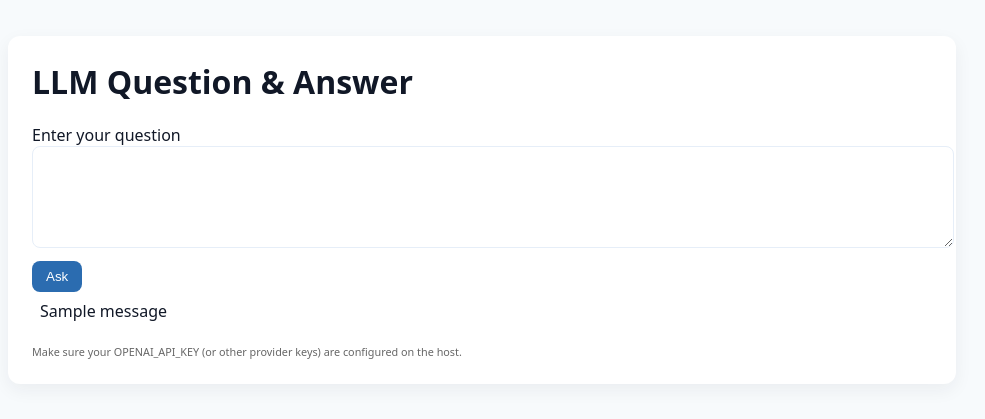
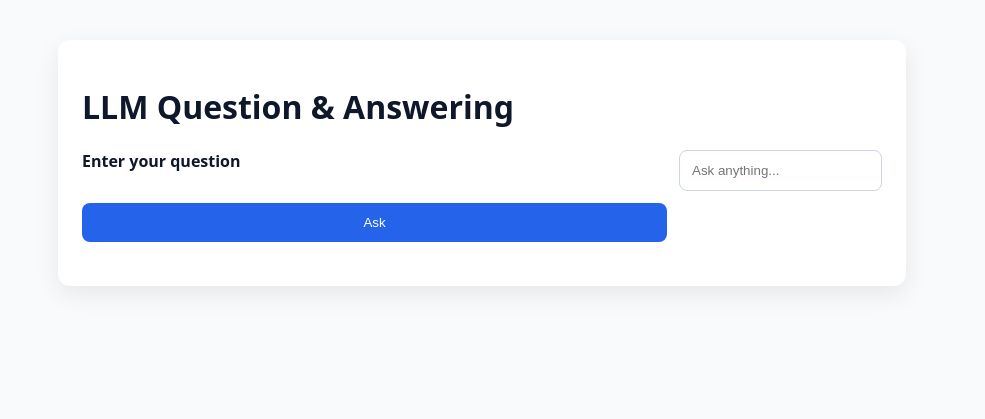
Before and after one commit to maryliberath000/LLM_QA_Project_AHamefule_22CD032110, a Flask app: page / in a window 1280 px wide. Shown: the top 419 px of the page, without its empty margins (158-1143 px from the left). Run offline with Flask 2, Linux system fonts and the light colour scheme; one stand-in notice (Sample message) is shown.

Commit message:
first commit

```diff
--- a/LLM_QA_hosted_webGUI_link.txt.txt
+++ b/LLM_QA_hosted_webGUI_link.txt.txt
@@ -1,4 +1,4 @@
 Name: Ahamefule Chiemela Maryliberath
 Matric number: 22CD032110
-Live URL of hosted application: https://llm-qa-project-ahamefule-22cd032110.onrender.com
+Live URL of hosted application:https://llm-qa-project-ahamefule-22cd032110-1.onrender.com/
 GitHub repository link: https://github.com/maryliberath000/LLM_QA_Project_AHamefule_22CD032110
--- a/app.py
+++ b/app.py
@@ -1,90 +1,79 @@
-
+# app.py
 import os
-from flask import Flask, render_template, request, redirect, url_for, flash
 import re
-import textwrap
+from flask import Flask, request, render_template, jsonify
+from openai import OpenAI
 
 app = Flask(__name__)
-app.secret_key = os.getenv("FLASK_SECRET", "dev-secret-key")  # change in production
 
-# Preprocess (same rules as CLI)
-def preprocess_question(question: str) -> (str, list):
-    q = question.strip()
-    q_lower = q.lower()
-    q_clean = re.sub(r'[^\w\s]', ' ', q_lower)
-    q_clean = re.sub(r'\s+', ' ', q_clean).strip()
-    tokens = q_clean.split()
-    return q_clean, tokens
+def preprocess_question(question: str) -> str:
+    q = question.lower()
+    q = re.sub(r"[^\w\s]", "", q)
+    q = re.sub(r"\s+", " ", q).strip()
+    return q
 
-def build_prompt(processed_question: str) -> str:
-    return textwrap.dedent(f"""
-    You are a helpful assistant. Answer concisely.
+def construct_prompt(processed_q: str) -> str:
+    return f"You are a helpful assistant. Answer concisely.\nQuestion: {processed_q}\nAnswer:"
 
-    Question:
-    {processed_question}
-
-    Answer:
-    """).strip()
-
-def call_llm(prompt: str, max_tokens: int = 256, temperature: float = 0.2):
-    # Use OpenAI by default. Swap this for other providers if needed.
-    try:
-        import openai
-    except Exception as e:
-        raise RuntimeError("openai package required. Install with `pip install openai`.") from e
-    api_key = os.getenv("OPENAI_API_KEY")
-    if not api_key:
-        raise RuntimeError("Please set OPENAI_API_KEY environment variable.")
-    openai.api_key = api_key
-
-    # Use ChatCompletion first, fallback if needed
-    try:
-        resp = openai.ChatCompletion.create(
-            model="gpt-3.5-turbo",
-            messages=[{"role": "user", "content": prompt}],
-            max_tokens=max_tokens,
-            temperature=temperature,
-        )
-        text = resp["choices"][0]["message"]["content"].strip()
-        return {"text": text, "raw": resp}
-    except Exception:
-        resp = openai.Completion.create(
-            model="text-davinci-003",
-            prompt=prompt,
-            max_tokens=max_tokens,
-            temperature=temperature,
-        )
-        text = resp["choices"][0]["text"].strip()
-        return {"text": text, "raw": resp}
+def call_llm(prompt: str) -> dict:
+    client = OpenAI()  # requires OPENAI_API_KEY in environment
+    resp = client.chat.completions.create(
+        model="gpt-3.5-turbo",
+        messages=[
+            {"role": "system", "content": "You are a helpful assistant."},
+            {"role": "user", "content": prompt}
+        ],
+        temperature=0.2,
+        max_tokens=300,
+    )
+    content = resp.choices[0].message.content.strip()
+    return {"answer": content, "raw": resp.model_dump()}
 
 @app.route("/", methods=["GET", "POST"])
 def index():
+    answer = None
+    raw = None
+    processed = None
+    prompt = None
+    error = None
+
     if request.method == "POST":
-        question = request.form.get("question", "").strip()
-        if not question:
-            flash("Please enter a question.", "warning")
-            return redirect(url_for("index"))
+        user_q = request.form.get("question", "").strip()
+        processed = preprocess_question(user_q)
+        prompt = construct_prompt(processed)
+        try:
+            result = call_llm(prompt)
+            answer = result["answer"]
+            raw = result["raw"]
+        except Exception as e:
+            error = f"Error calling LLM: {e}"
 
-        processed, tokens = preprocess_question(question)
-        prompt = build_prompt(processed)
-        try:
-            llm_result = call_llm(prompt)
-            answer = llm_result["text"]
-            raw = llm_result["raw"]
-        except Exception as e:
-            answer = ""
-            raw = {"error": str(e)}
-            flash(f"Error calling LLM: {e}", "danger")
+    return render_template(
+        "index.html",
+        answer=answer,
+        raw=raw,
+        processed=processed,
+        prompt=prompt,
+        error=error
+    )
 
-        return render_template("index.html",
-                               question=question,
-                               processed=processed,
-                               tokens=tokens,
-                               prompt=prompt,
-                               answer=answer,
-                               raw=raw)
-    return render_template("index.html")
+@app.route("/api/ask", methods=["POST"])
+def api_ask():
+    data = request.get_json(force=True)
+    user_q = data.get("question", "")
+    processed = preprocess_question(user_q)
+    prompt = construct_prompt(processed)
+    try:
+        result = call_llm(prompt)
+        return jsonify({
+            "processed": processed,
+            "prompt": prompt,
+            "answer": result["answer"],
+            "raw": result["raw"],
+        })
+    except Exception as e:
+        return jsonify({"error": str(e)}), 500
 
 if __name__ == "__main__":
-    # Use debug=False for production
-    app.run(host="0.0.0.0", port=int(os.getenv("PORT", 8501)), debug=True)
+    port = int(os.environ.get("PORT", 5000))
+    app.run(host="0.0.0.0", port=port, debug=True)
--- a/requirements.txt
+++ b/requirements.txt
@@ -1,4 +1,4 @@
+# requirements.txt
 Flask>=2.0
-openai>=0.27.0
-python-dotenv>=1.0.0
-gunicorn>=20.1.0   # if deploying on Render or similar
+openai>=1.0.0
+gunicorn>=20.1.0
--- a/static/style.css
+++ b/static/style.css
@@ -1,67 +1,52 @@
-:root {
-  --maxw: 900px;
-  --accent: #2b6cb0;
-  --muted: #666;
-}
+/* static/style.css */
 body {
-  font-family: system-ui, -apple-system, "Segoe UI", Roboto, "Helvetica Neue",
-    Arial;
-  background: #f7fafc;
-  color: #111827;
-  padding: 28px;
+  font-family: system-ui, Arial, sans-serif;
+  background: #f8fafc;
+  color: #0f172a;
 }
 .container {
-  max-width: var(--maxw);
-  margin: 0 auto;
-  background: #fff;
+  max-width: 800px;
+  margin: 40px auto;
+  background: white;
+  padding: 24px;
   border-radius: 12px;
-  box-shadow: 0 6px 18px rgba(30, 41, 59, 0.06);
-  padding: 24px;
+  box-shadow: 0 8px 24px rgba(0, 0, 0, 0.08);
 }
-h1 {
-  margin-top: 0;
+form {
+  display: grid;
+  grid-template-columns: 1fr auto;
+  gap: 12px;
+  margin-bottom: 20px;
 }
-.qa-form textarea {
-  width: 100%;
-  padding: 10px;
-  font-size: 14px;
+input {
+  padding: 12px;
+  border: 1px solid #cbd5e1;
   border-radius: 8px;
-  border: 1px solid #e6eef8;
-  min-height: 80px;
-  resize: vertical;
-}
-.form-row {
-  margin-top: 8px;
 }
 button {
-  background: var(--accent);
-  color: #fff;
-  padding: 8px 14px;
+  padding: 12px 16px;
+  border: none;
+  background: #2563eb;
+  color: white;
   border-radius: 8px;
-  border: none;
   cursor: pointer;
 }
-.results pre {
+button:hover {
+  background: #1d4ed8;
+}
+pre {
   background: #f1f5f9;
   padding: 12px;
   border-radius: 8px;
   overflow: auto;
 }
-.flash {
-  padding: 8px;
+.error {
+  color: #b91c1c;
+  margin-top: 8px;
+}
+.answer {
+  background: #ecfeff;
+  border: 1px solid #06b6d4;
+  padding: 12px;
   border-radius: 8px;
-  margin-bottom: 8px;
 }
-.flash.warning {
-  background: #fff3cd;
-  color: #856404;
-}
-.flash.danger {
-  background: #f8d7da;
-  color: #721c24;
-}
-footer {
-  margin-top: 12px;
-  color: var(--muted);
-  font-size: 13px;
-}
--- a/templates/index.html
+++ b/templates/index.html
@@ -1,57 +1,45 @@
+<!-- templates/index.html -->
 <!DOCTYPE html>
 <html lang="en">
   <head>
-    <meta charset="utf-8" />
-    <title>LLM Q&A Web GUI</title>
-    <meta name="viewport" content="width=device-width, initial-scale=1" />
+    <meta charset="UTF-8" />
+    <title>LLM Q&A</title>
     <link
       rel="stylesheet"
       href="{{ url_for('static', filename='style.css') }}"
     />
+    <meta name="viewport" content="width=device-width, initial-scale=1" />
   </head>
   <body>
     <div class="container">
-      <h1>LLM Question & Answer</h1>
-
-      <form method="post" class="qa-form">
-        <label for="question">Enter your question</label>
-        <textarea id="question" name="question" rows="3" required>
-{{ question if question }}</textarea
-        >
-        <div class="form-row">
-          <button type="submit">Ask</button>
-        </div>
+      <h1>LLM Question & Answering</h1>
+      <form method="POST">
+        <label for="question"><strong>Enter your question</strong></label>
+        <input
+          type="text"
+          id="question"
+          name="question"
+          placeholder="Ask anything..."
+          required
+        />
+        <button type="submit">Ask</button>
       </form>
 
-      {% with messages = get_flashed_messages(with_categories=true) %} {% if
-      messages %}
-      <div class="messages">
-        {% for category, msg in messages %}
-        <div class="flash {{ category }}">{{ msg }}</div>
-        {% endfor %}
-      </div>
-      {% endif %} {% endwith %} {% if processed %}
-      <section class="results">
-        <h2>Processed Question</h2>
-        <pre>{{ processed }}</pre>
-
-        <h2>Prompt Sent to LLM</h2>
-        <pre>{{ prompt }}</pre>
-
-        <h2>LLM Answer</h2>
-        <pre>{{ answer }}</pre>
-
-        <h2>Raw Response (truncated)</h2>
-        <pre>{{ raw | string | truncate(1000, True, '...') }}</pre>
-      </section>
+      {% if error %}
+      <div class="error">{{ error }}</div>
+      {% endif %} {% if processed %}
+      <h2>Processed question</h2>
+      <pre>{{ processed }}</pre>
+      {% endif %} {% if prompt %}
+      <h2>Prompt sent to LLM</h2>
+      <pre>{{ prompt }}</pre>
+      {% endif %} {% if answer %}
+      <h2>LLM answer</h2>
+      <div class="answer">{{ answer }}</div>
+      {% endif %} {% if raw %}
+      <h2>Raw response (truncated)</h2>
+      <pre>{{ raw | safe }}</pre>
       {% endif %}
-
-      <footer>
-        <small
-          >Make sure your OPENAI_API_KEY (or other provider keys) are configured
-          on the host.</small
-        >
-      </footer>
     </div>
   </body>
 </html>
```
